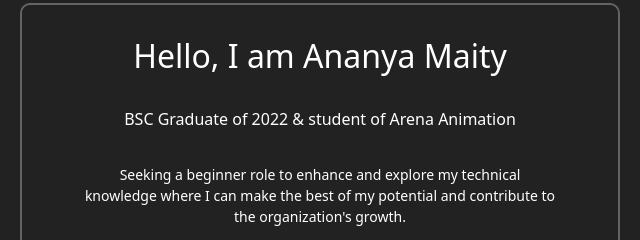
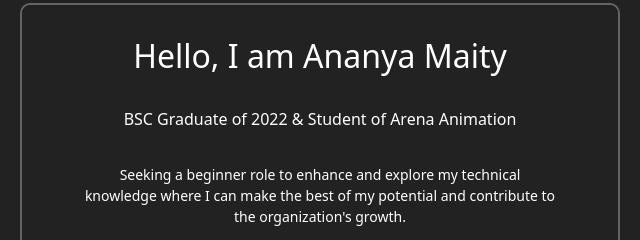
Before and after one commit to uxboy/portfolio, a plain HTML site: page index.html in a window 1280 px wide. Shown: the part 130-370 px from the top of the page, 595-1235 px from the left. Drawn offline with nearby package versions, Linux system fonts and the light colour scheme.

Commit message:
Update index.html

```diff
--- a/index.html
+++ b/index.html
@@ -55,7 +55,7 @@
             <div class="my-image"><img src="images/ananya.jpg" alt=""></div>
             <div class="about-me">
                 <h2 style="text-align: center;">Hello, I am Ananya Maity</h2>
-                <h6 style="text-align: center;">BSC Graduate of 2022 & student of Arena Animation </h6>
+                <h6 style="text-align: center;">BSC Graduate of 2022 & Student of Arena Animation </h6>
                 <p style="text-align: center;">Seeking a beginner role to enhance and explore my technical knowledge where I can make the best of my potential and contribute to the organization's growth.</p>
                 <div class="section-one-btn-container">
                     <button>My Resume</button>
```
